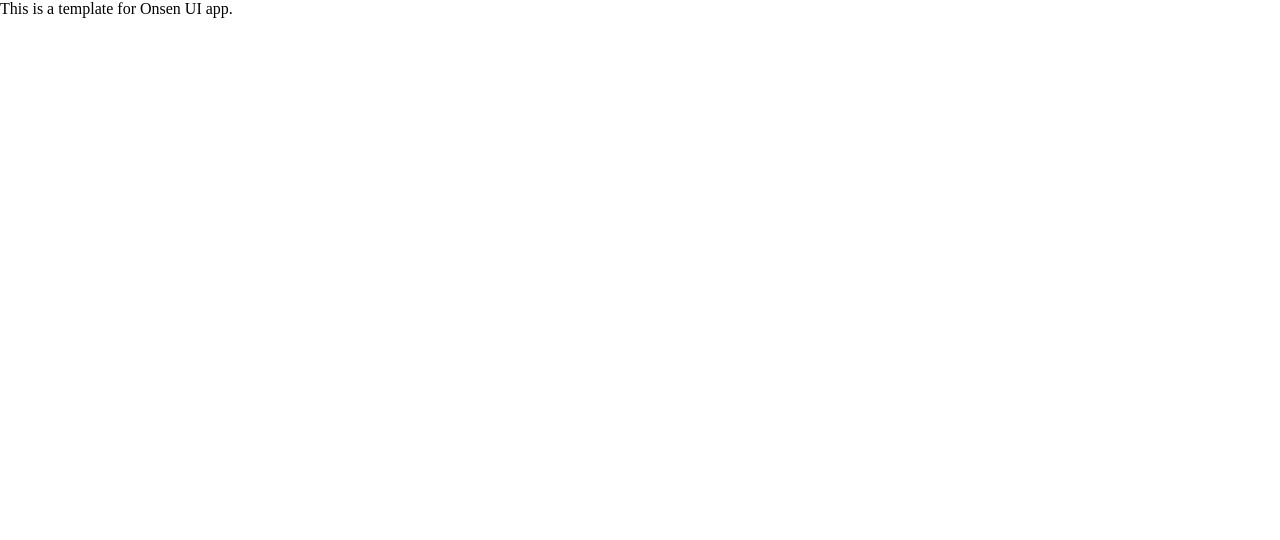
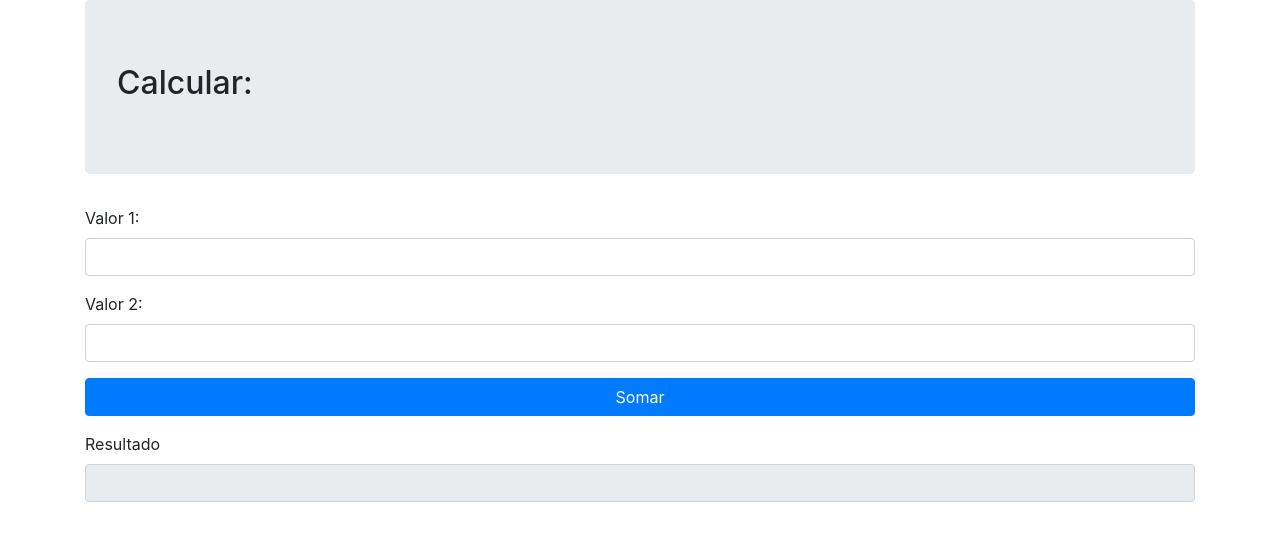
Before and after one commit to AndreyMouraGouvea/CalculadoraMobile, a website: page www/index.html in a window 1280 px wide. Drawn offline with nearby package versions, Linux system fonts and the light colour scheme.

Commit message:
Layout Bootstrap

```diff
--- a/www/index.html
+++ b/www/index.html
@@ -4,26 +4,69 @@
   <meta charset="utf-8">
   <meta name="viewport" content="width=device-width, initial-scale=1, maximum-scale=1, user-scalable=no, viewport-fit=cover">
   <meta http-equiv="Content-Security-Policy" content="default-src * data: gap: https://ssl.gstatic.com; style-src * 'unsafe-inline'; script-src * 'unsafe-inline' 'unsafe-eval'">
+   <!-- Bootstrap -->
+  <link rel="stylesheet" href="https://stackpath.bootstrapcdn.com/bootstrap/4.5.2/css/bootstrap.min.css" integrity="sha384-JcKb8q3iqJ61gNV9KGb8thSsNjpSL0n8PARn9HuZOnIxN0hoP+VmmDGMN5t9UJ0Z" crossorigin="anonymous">
+  <!-- Jquery -->
+    <script src="https://ajax.googleapis.com/ajax/libs/jquery/3.5.1/jquery.min.js"></script>
+	  <script src="https://cdnjs.cloudflare.com/ajax/libs/jquery.mask/1.14.15/jquery.mask.min.js"></script>
+<!-- SCRIPT -->
   <script src="components/loader.js"></script>
-  <script src="lib/onsenui/js/onsenui.min.js"></script>
-
+  <script src="components/acao.js"></script>
+<!-- CSS -->
   <link rel="stylesheet" href="components/loader.css">
-  <link rel="stylesheet" href="lib/onsenui/css/onsenui.css">
-  <link rel="stylesheet" href="lib/onsenui/css/onsen-css-components.css">
   <link rel="stylesheet" href="css/style.css">
 
-  <script>
-    ons.ready(function() {
-      console.log("Onsen UI is ready!");
-    });
-
-    if (ons.platform.isIPhoneX()) {
-      document.documentElement.setAttribute('onsflag-iphonex-portrait', '');
-      document.documentElement.setAttribute('onsflag-iphonex-landscape', '');
-    }
-  </script>
 </head>
 <body>
-  This is a template for Onsen UI app.
+  <div class="container">
+    <div class="row">
+      <div class="col-12">
+        <div class="jumbotron">
+            <h2>Calcular:</h2>
+        </div>
+      </div>
+    </div>
+    <div class="row">
+	    <div class="col-12">
+        <div class="form-group">
+          <label for="">Valor 1:</label>
+          <input type="number" class="form-control" id="valor1">
+        </div>
+      </div>
+    </div>
+    <div class="row">
+	    <div class="col-12">
+        <div class="form-group">
+          <label for="">Valor 2:</label>
+          <input type="number" class="form-control" id="valor2">
+        </div>
+      </div>
+    </div>
+     <div class="row">
+	    <div class="col-12">
+        <div class="form-group">
+          <button class="btn btn-primary btn-block" id="somar">Somar</button>
+        </div>
+      </div>
+    </div>
+    <div class="row">
+	    <div class="col-12">
+        <div class="form-group">
+          <label for="">Resultado</label>
+          <input type="text" class="form-control" readonly id="resultado">
+        </div>
+      </div>
+    </div>
+
+
+
+  </div>
+
+
+
+   <!-- Bootstrap -->
+<script src="https://code.jquery.com/jquery-3.5.1.slim.min.js" integrity="sha384-DfXdz2htPH0lsSSs5nCTpuj/zy4C+OGpamoFVy38MVBnE+IbbVYUew+OrCXaRkfj" crossorigin="anonymous"></script>
+<script src="https://cdn.jsdelivr.net/npm/popper.js@1.16.1/dist/umd/popper.min.js" integrity="sha384-9/reFTGAW83EW2RDu2S0VKaIzap3H66lZH81PoYlFhbGU+6BZp6G7niu735Sk7lN" crossorigin="anonymous"></script>
+<script src="https://stackpath.bootstrapcdn.com/bootstrap/4.5.2/js/bootstrap.min.js" integrity="sha384-B4gt1jrGC7Jh4AgTPSdUtOBvfO8shuf57BaghqFfPlYxofvL8/KUEfYiJOMMV+rV" crossorigin="anonymous"></script>
 </body>
 </html>
```
